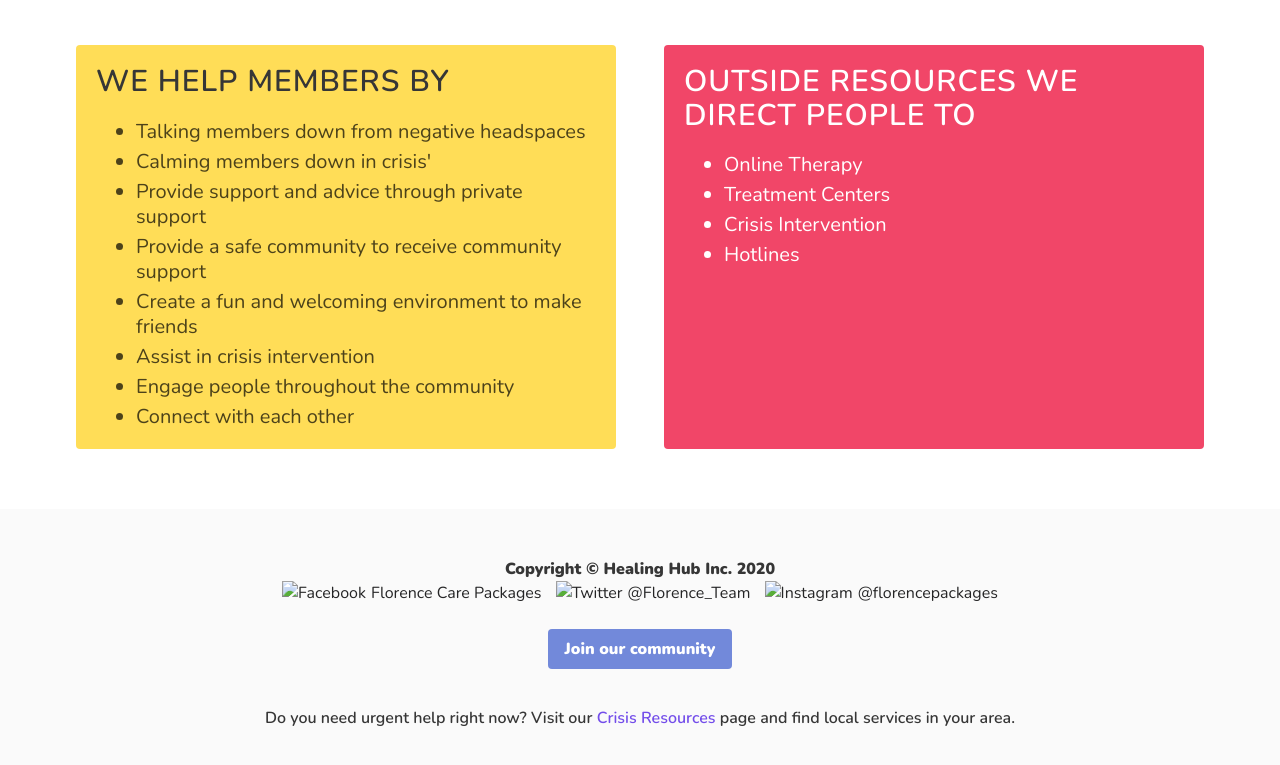
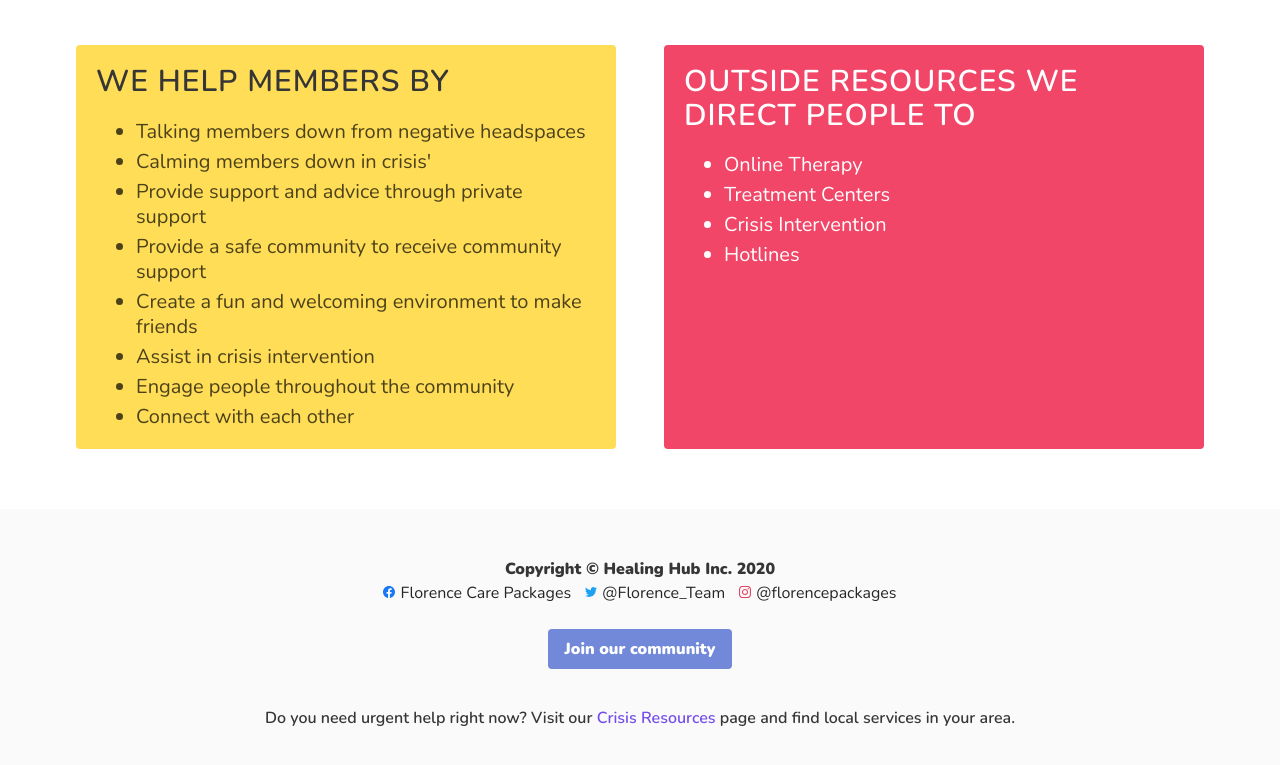
Before and after one commit to tetsudai/HealingHub, a plain HTML site: page about/about.html in a window 1280 px wide. Shown: the part 951-1716 px from the top of the page. Drawn offline with nearby package versions, Linux system fonts and the light colour scheme.

Commit message:
Footer fix

```diff
--- a/res/html/footer.html
+++ b/res/html/footer.html
@@ -16,9 +16,9 @@ License     ::  MIT License 2020
     <div class="content has-text-centered">
       <p>
         <strong>Copyright &copy Healing Hub Inc. 2020</strong><br>
-        <a class="social" href="https://www.facebook.com/Florence-Care-Packages-103429868161958/"><img class="social-facebook" src="assets/svg/facebook.svg" alt="Facebook" style="height: 12px; padding-right: 5px;">Florence Care Packages</a>
-        <a class="social" href="https://twitter.com/Florence_Team"><img class="social-twitter" src="assets/svg/twitter.svg" alt="Twitter" style="height: 12px; padding-left: 10px; padding-right: 5px;">@Florence_Team</a>
-        <a class="social" href="https://www.instagram.com/florencepackages/"><img class="social-instagram" src="assets/svg/instagram.svg" alt="Instagram" style="height: 12px; padding-left: 10px; padding-right: 5px;">@florencepackages</a>
+        <a class="social" href="https://www.facebook.com/Florence-Care-Packages-103429868161958/"><img class="social-facebook" src="../assets/svg/facebook.svg" alt="Facebook" style="height: 12px; padding-right: 5px;">Florence Care Packages</a>
+        <a class="social" href="https://twitter.com/Florence_Team"><img class="social-twitter" src="../assets/svg/twitter.svg" alt="Twitter" style="height: 12px; padding-left: 10px; padding-right: 5px;">@Florence_Team</a>
+        <a class="social" href="https://www.instagram.com/florencepackages/"><img class="social-instagram" src="../assets/svg/instagram.svg" alt="Instagram" style="height: 12px; padding-left: 10px; padding-right: 5px;">@florencepackages</a>
         <br><br>
       <a class="button is-blurple" href="https://discord.gg/Qd7BYZr">Join our community</a><br><br>
       <h6>Do you need urgent help right now? Visit our <a href="crisis.html">Crisis Resources</a> page and find local
```
